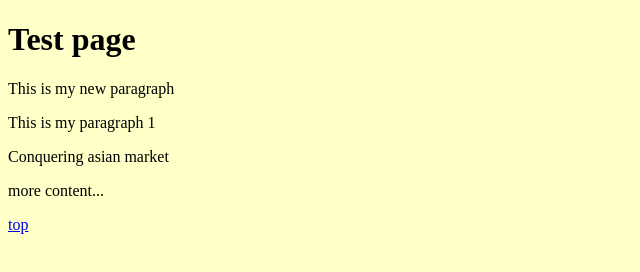
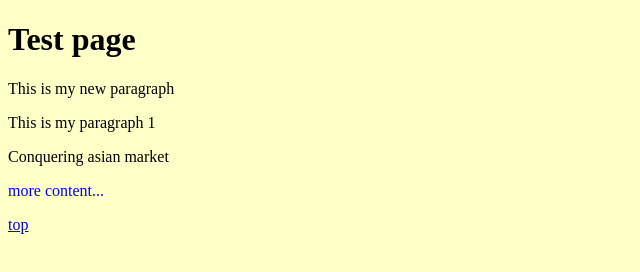
Before and after one commit to Jawwad29180/Website, a plain HTML site: page index.html in a window 1280 px wide. Shown: the full height of the page, 0-640 px from the left. Drawn offline with Linux system fonts and the light colour scheme.

Commit message:
adding font color to paragraph

```diff
--- a/index.html
+++ b/index.html
@@ -10,6 +10,6 @@
 <p>This is my new paragraph</p>
 <p>This is my paragraph 1</p>
 <p>Conquering asian market</p>
-<p>more content...</p>
+<p style="color: blue;">more content...</p>
 <a href="#">top</a>
 </html>
```
